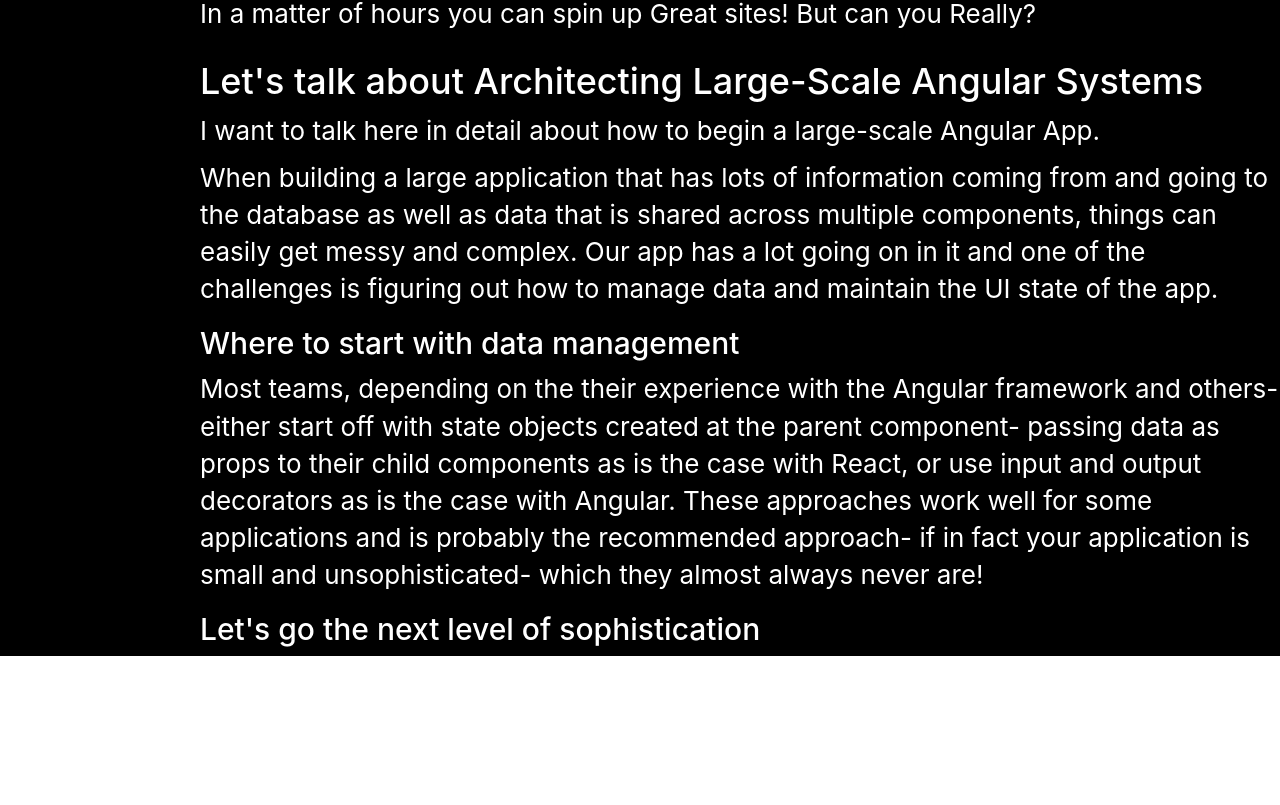
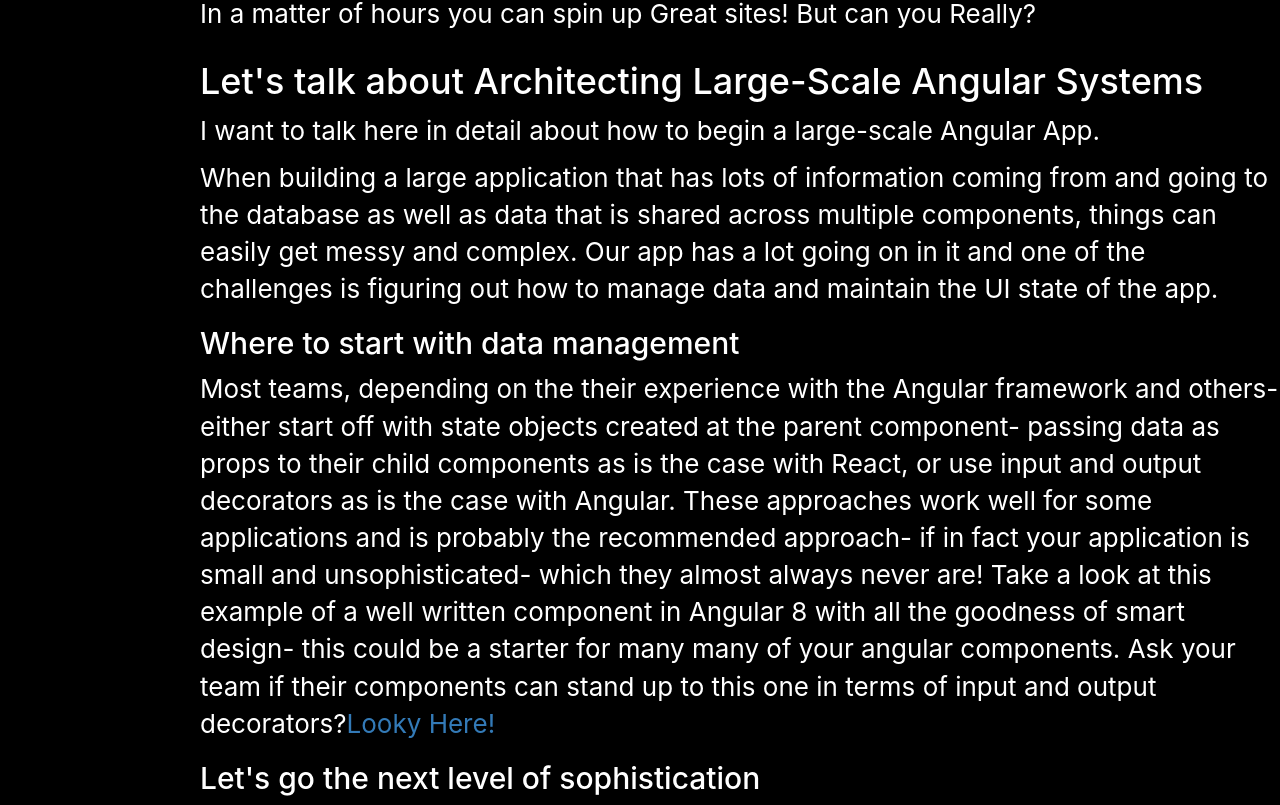
Before and after one commit to kendallmark3/introduction, a React (Create React App) app: page / in a window 1280 px wide. Shown: the part 962-1767 px from the top of the page. Before the commit the page ends 1618 px from the top, so only its background shows below. Built offline with nearby package versions, Linux system fonts and the light colour scheme.

Commit message:
yeahmore

```diff
--- a/src/App.js
+++ b/src/App.js
@@ -149,7 +149,10 @@
              to their child components as is the case with React, or use input and output decorators
              as is the case with Angular. These approaches work well for some applications and is probably
              the recommended approach- if in fact your application is small and unsophisticated-
-             which they almost always never are!
+             which they almost always never are! Take a look at this example of a well written component in Angular
+             8 with all the goodness of smart design- this could be a starter for many many of your angular components.
+             Ask your team if their components can stand up to this one in terms of input and output decorators?
+             <a href="https://github.com/PacktPublishing/Angular-Projects/tree/master/Chapter02/ng-flashcards">Looky Here!</a>
            </p>
            <h2>Let's go the next level of sophistication</h2>
         </div>
```
